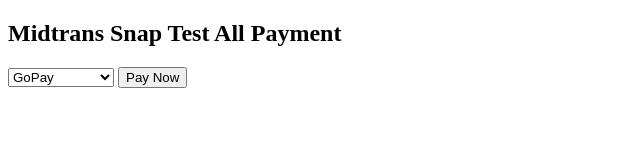
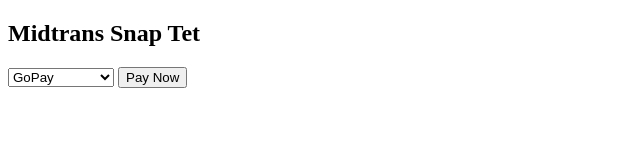
Before and after one commit to alim0179/landing-page-ansyah, a plain HTML site: page test-payment.html in a window 1280 px wide. Shown: the whole page, without its empty margins (0-640 px from the left). Drawn offline with Linux system fonts and the light colour scheme.

Commit message:
update test-payment.html

```diff
--- a/test-payment.html
+++ b/test-payment.html
@@ -6,7 +6,7 @@
   <script src="https://app.sandbox.midtrans.com/snap/snap.js" data-client-key="Mid-client-0rxk4NYmmZpsfrJV"></script>
 </head>
 <body>
-  <h2>Midtrans Snap Test All Payment</h2>
+  <h2>Midtrans Snap Tet</h2>
 
   <select id="payment-select">
     <option value="gopay">GoPay</option>
```
